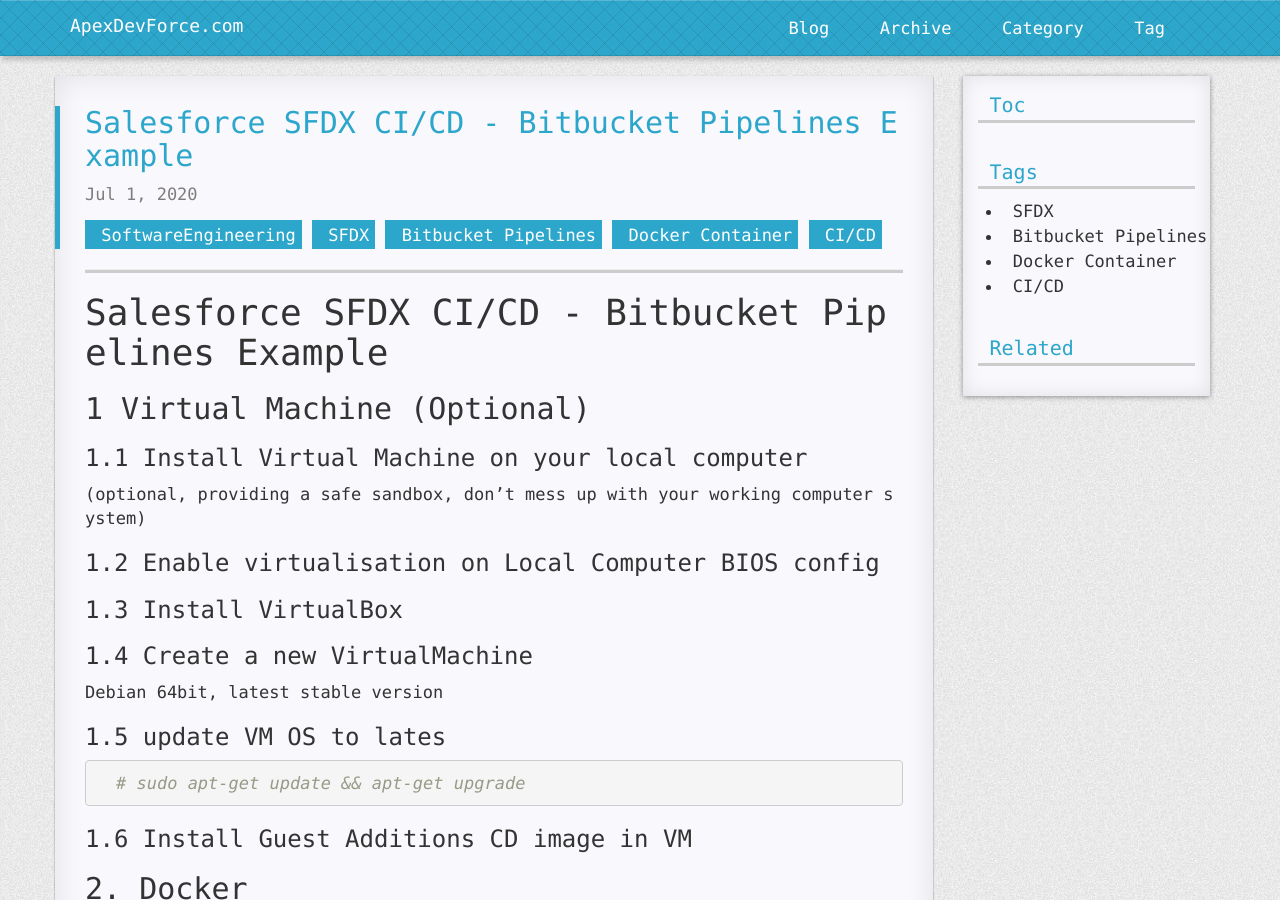
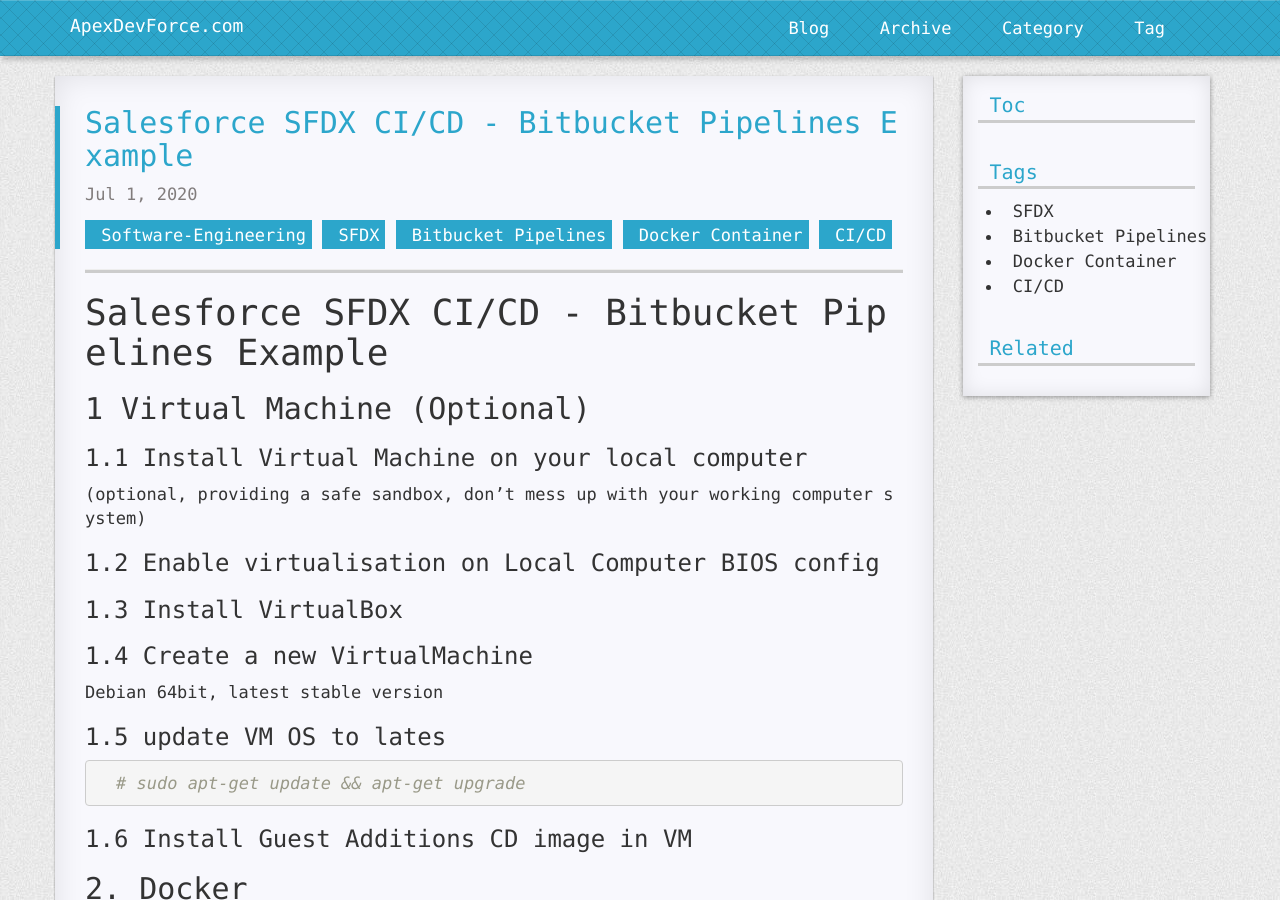
Before and after one commit to zhouhu/apexdevforce, a Jekyll site: the page built from _posts/2020-7-1-salesforce-sfdx-ci-cd-bitbucket-piplines-example.md, in a window 1280 px wide and 900 px high. Built offline with Jekyll 4.4.1, drawn with Linux system fonts in a browser that asks for light colours; nearby versions of some CDN libraries; comment, search, counter and statistics services are not loaded; a style sheet for code colours, icons or effects is not loaded.

Commit message:
Update 2020-7-1-salesforce-sfdx-ci-cd-bitbucket-piplines-example.md

```diff
--- a/_posts/2020-7-1-salesforce-sfdx-ci-cd-bitbucket-piplines-example.md
+++ b/_posts/2020-7-1-salesforce-sfdx-ci-cd-bitbucket-piplines-example.md
@@ -2,7 +2,7 @@
 layout: post
 title: Salesforce SFDX CI/CD - Bitbucket Pipelines Example
 tags: [SFDX, Bitbucket Pipelines, Docker Container, CI/CD]
-categories: [SoftwareEngineering]
+categories: [Software-Engineering]
 ---
 
 # Salesforce SFDX CI/CD - Bitbucket Pipelines Example
```
